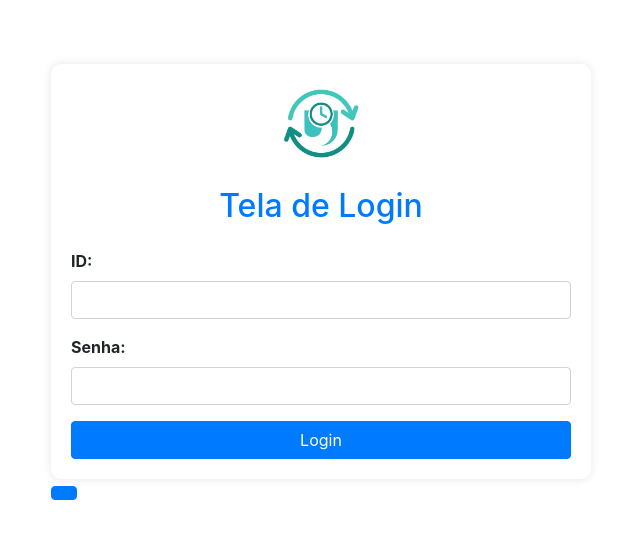
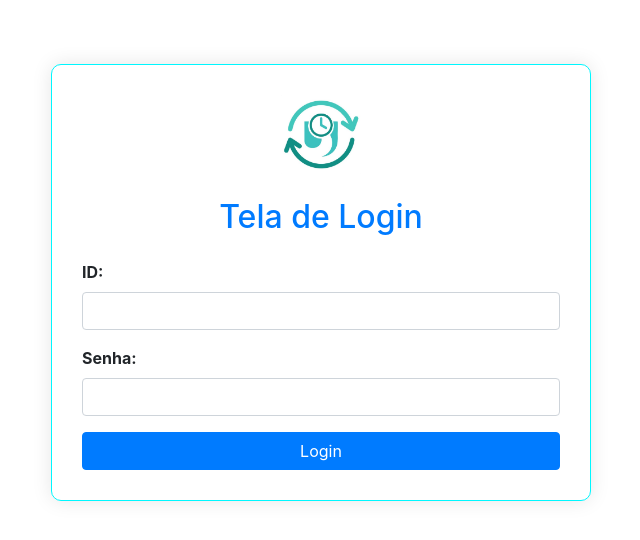
Before and after one commit to dom-pedro-II/Unisinc, a PHP site: page /login.php in a window 1280 px wide. Shown: the top 540 px of the page, without its empty margins (319-959 px from the left). Run offline with PHP 8.4, Linux system fonts and the light colour scheme; data that the repository does not hold is empty.

Commit message:
1.2.3.3
css

```diff
--- a/assets/css/login.css
+++ b/assets/css/login.css
@@ -8,11 +8,14 @@ body {
 
 form {
     background-color: #fff;
-    padding: 20px;
     border-radius: 10px;
-    box-shadow: 0 0 10px rgba(0, 0, 0, 0.1);
+    box-shadow: 0 0 20px rgba(0, 0, 0, 0.1);
+    padding: 30px;
+    max-width: 600px;
+    width: 100%;
+    margin: auto;
+    border: 1px solid #00f7ff;
 }
-
 .form-group {
     margin-bottom: 20px;
 }
--- a/login.php
+++ b/login.php
@@ -38,7 +38,6 @@ if (isset($_GET['tipo'])) {
                     </div>
                     <button type="submit" class="btn btn-primary">Login</button>
                 </form>
-                <a href="https://api.whatsapp.com/send?phone=5515997588762&amp;text=Ol%C3%A1%2C+preciso+de+ajuda+na+loja+virtual%21" title="Clique aqui para entrar em contato conosco via Whatsapp" target="_blank" class="btn btn-primary"></a>
             </div>
         </div>
     </div>
```
